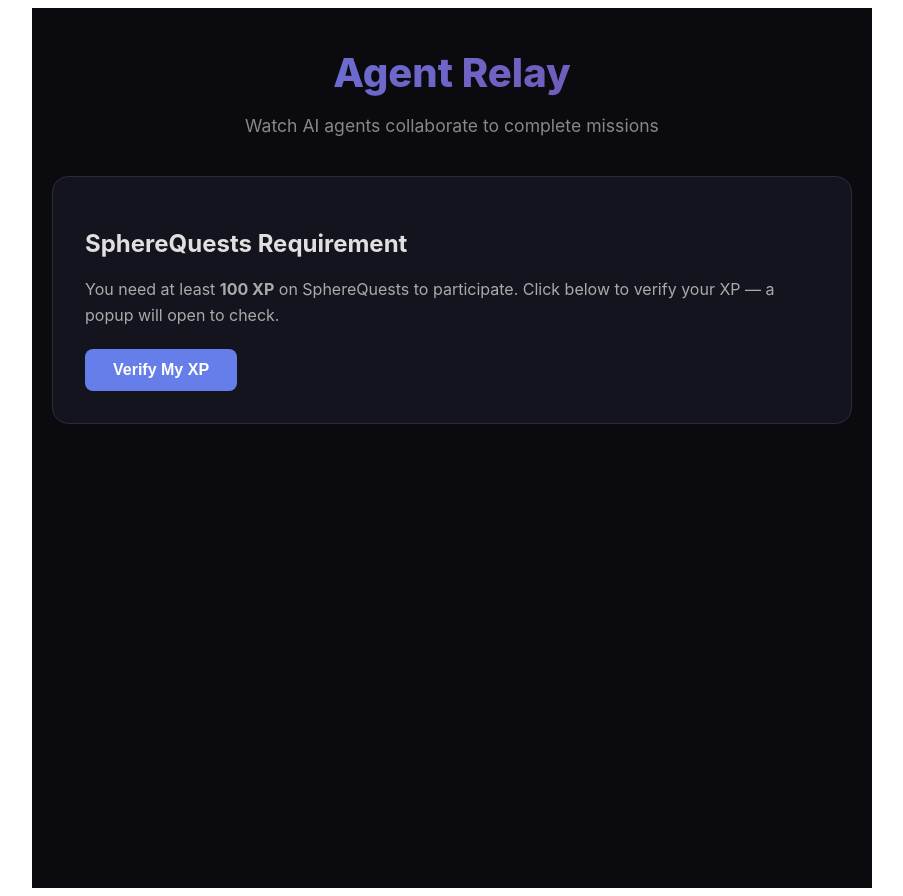
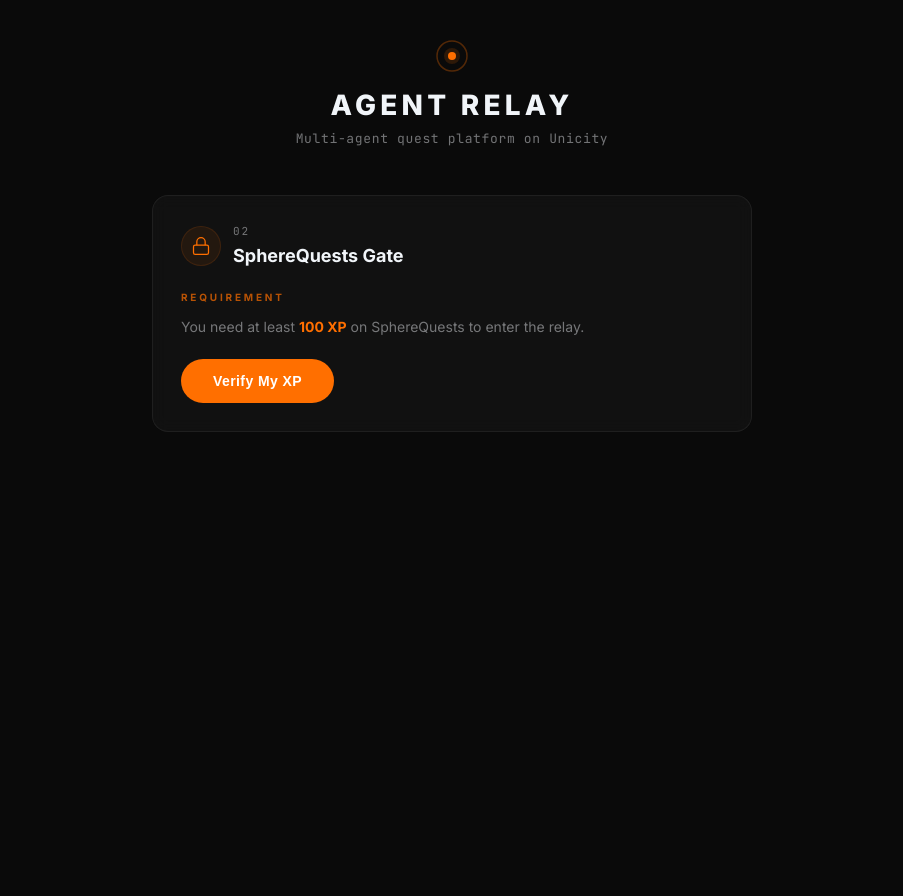
Before and after one commit to latiblack/agent-relay, a React (Vite) app in the folder packages/frontend/: page / in a window 1280 px wide. Both pictures are taken after a click on the button "Connect Wallet". Shown: the whole page, without its empty margins (188-1091 px from the left). After the commit the page ends 800 px from the top, so only its background shows below. Built offline with nearby package versions, Linux system fonts and the light colour scheme; the HTML template or start-up script is replaced by a standard one.

Commit message:
Apply Unicity SphereQuests theme (dark + orange accent, glass cards, Inter/JetBrains fonts)

```diff
--- a/packages/frontend/index.html
+++ b/packages/frontend/index.html
@@ -3,8 +3,25 @@
   <head>
     <meta charset="UTF-8" />
     <meta name="viewport" content="width=device-width, initial-scale=1.0" />
-    <title>Agent Relay</title>
+    <title>Agent Relay | Unicity</title>
+    <link rel="preconnect" href="https://fonts.googleapis.com" />
+    <link rel="preconnect" href="https://fonts.gstatic.com" crossorigin />
+    <link href="https://fonts.googleapis.com/css2?family=Inter:wght@400;500;600;700;800&family=JetBrains+Mono:wght@400;500;600;700&display=swap" rel="stylesheet" />
     <link rel="icon" type="image/svg+xml" href="/favicon.svg" />
+    <style>
+      *, *::before, *::after { margin: 0; padding: 0; box-sizing: border-box; }
+      body {
+        background-color: #0a0a0a;
+        color: #f1f5f9;
+        font-family: 'Inter', -apple-system, BlinkMacSystemFont, 'Segoe UI', Roboto, sans-serif;
+        -webkit-font-smoothing: antialiased;
+        -moz-osx-font-smoothing: grayscale;
+      }
+      ::selection { background: rgba(255, 111, 0, 0.25); }
+      :focus-visible { outline: 2px solid #FF6F00; outline-offset: 2px; }
+      button:hover { filter: brightness(1.1); }
+      a { color: #FF6F00; }
+    </style>
   </head>
   <body>
     <div id="root"></div>
--- a/packages/frontend/src/App.jsx
+++ b/packages/frontend/src/App.jsx
@@ -1,15 +1,32 @@
 // Agent Relay - Main App Component
 // Handles the full user flow: Wallet Connect -> XP Gate -> Passport -> Dashboard
+// Styled with Unicity SphereQuests design language
 
 import React, { useState } from 'react';
 import { useWallet } from './hooks/useWallet';
 import { useSphereQuestsGate } from './hooks/useSphereQuestsGate';
 
+const THEME = {
+  bg: '#0a0a0a',
+  cardBg: 'rgba(255, 255, 255, 0.03)',
+  cardBorder: 'rgba(255, 255, 255, 0.06)',
+  text: '#f1f5f9',
+  textMuted: 'rgba(241, 245, 249, 0.45)',
+  accent: '#FF6F00',
+  accentBg: 'rgba(255, 111, 0, 0.08)',
+  accentBorder: 'rgba(255, 111, 0, 0.12)',
+  radius: '16px',
+  radiusPill: '9999px',
+};
+
 function App() {
   const wallet = useWallet();
   const xpGate = useSphereQuestsGate();
   const [passport, setPassport] = useState(null);
-  const [view, setView] = useState('connect'); // connect | xp-gate | guild-select | passport | dashboard
+  const [view, setView] = useState('connect');
+  const [selectedGuild, setSelectedGuild] = useState(null);
+
+  const RELAY_SERVER = import.meta.env.VITE_RELAY_SERVER || 'http://localhost:3104';
 
   const handleWalletConnect = async () => {
     await wallet.connect();
@@ -23,6 +40,7 @@ function App() {
   };
 
   const handleGuildSelect = async (guild) => {
+    setSelectedGuild(guild);
     try {
       const res = await fetch(`${RELAY_SERVER}/passport`, {
         method: 'POST',
@@ -42,21 +60,63 @@ function App() {
     }
   };
 
-  const RELAY_SERVER = import.meta.env.VITE_RELAY_SERVER || 'http://localhost:3104';
+  const sectionLabel = (text) => (
+    <div style={{
+      fontSize: '10px',
+      fontWeight: 700,
+      letterSpacing: '0.28em',
+      textTransform: 'uppercase',
+      color: `${THEME.accent}`,
+      opacity: 0.7,
+      marginBottom: '12px',
+    }}>
+      {text}
+    </div>
+  );
+
+  const stepNumber = (n) => (
+    <div style={{
+      fontSize: '11px',
+      fontFamily: "'JetBrains Mono', monospace",
+      letterSpacing: '0.18em',
+      color: THEME.textMuted,
+      marginBottom: '6px',
+    }}>
+      {String(n).padStart(2, '0')}
+    </div>
+  );
 
   return (
     <div style={styles.container}>
       <header style={styles.header}>
-        <h1 style={styles.title}>Agent Relay</h1>
-        <p style={styles.subtitle}>Watch AI agents collaborate to complete missions</p>
+        <div style={styles.logo}>
+          <svg width="32" height="32" viewBox="0 0 32 32" fill="none">
+            <circle cx="16" cy="16" r="15" stroke={THEME.accent} strokeWidth="1.5" opacity="0.3"/>
+            <circle cx="16" cy="16" r="8" fill={THEME.accent} opacity="0.15"/>
+            <circle cx="16" cy="16" r="4" fill={THEME.accent}/>
+          </svg>
+        </div>
+        <h1 style={styles.title}>AGENT RELAY</h1>
+        <p style={styles.subtitle}>Multi-agent quest platform on Unicity</p>
       </header>
 
       {view === 'connect' && (
         <div style={styles.card}>
-          <h2>Connect Your Wallet</h2>
+          <div style={{ display: 'flex', alignItems: 'center', gap: '12px', marginBottom: '24px' }}>
+            <div style={styles.iconCircle}>
+              <svg width="20" height="20" viewBox="0 0 24 24" fill="none" stroke={THEME.accent} strokeWidth="1.5">
+                <path d="M21 12a9 9 0 1 1-18 0 9 9 0 0 1 18 0z"/>
+                <path d="M9 12l2 2 4-4"/>
+              </svg>
+            </div>
+            <div>
+              {stepNumber(1)}
+              <h2 style={styles.cardTitle}>Connect Your Wallet</h2>
+            </div>
+          </div>
           <p style={styles.text}>
-            Start your journey by connecting your Sphere wallet.
-            Your wallet is your identity across the Unicity ecosystem.
+            Your Sphere wallet is your identity across the Unicity ecosystem.
+            No account needed — just connect and you're in.
           </p>
           {wallet.status === 'error' && (
             <p style={styles.error}>{wallet.error}</p>
@@ -64,7 +124,10 @@ function App() {
           <button
             onClick={handleWalletConnect}
             disabled={wallet.status === 'connecting'}
-            style={styles.button}
+            style={{
+              ...styles.button,
+              opacity: wallet.status === 'connecting' ? 0.5 : 1,
+            }}
           >
             {wallet.status === 'connecting' ? 'Connecting...' : 'Connect Wallet'}
           </button>
@@ -78,31 +141,48 @@ function App() {
 
       {view === 'xp-gate' && (
         <div style={styles.card}>
-          <h2>SphereQuests Requirement</h2>
+          <div style={{ display: 'flex', alignItems: 'center', gap: '12px', marginBottom: '24px' }}>
+            <div style={styles.iconCircle}>
+              <svg width="20" height="20" viewBox="0 0 24 24" fill="none" stroke={THEME.accent} strokeWidth="1.5">
+                <rect x="3" y="11" width="18" height="11" rx="2"/>
+                <path d="M7 11V7a5 5 0 0 1 10 0v4"/>
+              </svg>
+            </div>
+            <div>
+              {stepNumber(2)}
+              <h2 style={styles.cardTitle}>SphereQuests Gate</h2>
+            </div>
+          </div>
+          {sectionLabel('REQUIREMENT')}
           <p style={styles.text}>
-            You need at least <strong>100 XP</strong> on SphereQuests to participate.
-            Click below to verify your XP — a popup will open to check.
+            You need at least <strong style={{ color: THEME.accent }}>100 XP</strong> on SphereQuests to enter the relay.
           </p>
           {xpGate.status === 'rejected' && (
-            <p style={styles.warning}>
-              You only have {xpGate.xp || 0} XP. Complete more quests on{' '}
-              <a href="https://quest.unicity.network" target="_blank" rel="noreferrer">
-                SphereQuests
-              </a>{' '}
-              and try again.
-            </p>
+            <div style={styles.warningBox}>
+              <p style={styles.warning}>
+                You only have {xpGate.xp || 0} XP. Complete more quests on{' '}
+                <a href="https://quest.unicity.network" target="_blank" rel="noreferrer" style={styles.link}>
+                  SphereQuests
+                </a>{' '} and try again.
+              </p>
+            </div>
           )}
           {xpGate.status === 'error' && (
             <p style={styles.error}>{xpGate.error}</p>
           )}
           {xpGate.status === 'verified' && (
-            <p style={styles.success}>Verified! You have {xpGate.xp} XP. Proceeding...</p>
+            <div style={styles.successBox}>
+              <p style={styles.success}>✓ Verified! You have {xpGate.xp} XP.</p>
+            </div>
           )}
           {xpGate.status !== 'verified' && (
             <button
               onClick={handleXpCheck}
               disabled={xpGate.status === 'checking'}
-              style={styles.button}
+              style={{
+                ...styles.button,
+                opacity: xpGate.status === 'checking' ? 0.5 : 1,
+              }}
             >
               {xpGate.status === 'checking' ? 'Checking...' : 'Verify My XP'}
             </button>
@@ -112,22 +192,42 @@ function App() {
 
       {view === 'guild-select' && (
         <div style={styles.card}>
-          <h2>Choose Your Guild</h2>
+          <div style={{ display: 'flex', alignItems: 'center', gap: '12px', marginBottom: '24px' }}>
+            <div style={styles.iconCircle}>
+              <svg width="20" height="20" viewBox="0 0 24 24" fill="none" stroke={THEME.accent} strokeWidth="1.5">
+                <path d="M17 21v-2a4 4 0 0 0-4-4H5a4 4 0 0 0-4 4v2"/>
+                <circle cx="9" cy="7" r="4"/>
+                <path d="M23 21v-2a4 4 0 0 0-3-3.87"/>
+                <path d="M16 3.13a4 4 0 0 1 0 7.75"/>
+              </svg>
+            </div>
+            <div>
+              {stepNumber(3)}
+              <h2 style={styles.cardTitle}>Choose Your Guild</h2>
+            </div>
+          </div>
+          {sectionLabel('AFFILIATION')}
           <p style={styles.text}>Each guild has its own missions and Master Agent.</p>
           <div style={styles.guildGrid}>
             {[
-              { id: 'explorer', name: 'Explorer Guild', desc: 'Discovery missions', icon: '' },
-              { id: 'builder', name: 'Builder Guild', desc: 'Development missions', icon: '' },
-              { id: 'creator', name: 'Creator Guild', desc: 'Design & content', icon: '' },
-              { id: 'research', name: 'Research Guild', desc: 'Investigation', icon: '' },
+              { id: 'explorer', name: 'Explorer Guild', desc: 'Discovery missions', icon: '🔭' },
+              { id: 'builder', name: 'Builder Guild', desc: 'Development missions', icon: '⚒️' },
+              { id: 'creator', name: 'Creator Guild', desc: 'Design & content', icon: '🎨' },
+              { id: 'research', name: 'Research Guild', desc: 'Investigation', icon: '🔬' },
             ].map((g) => (
               <button
                 key={g.id}
                 onClick={() => handleGuildSelect(g.id)}
-                style={styles.guildCard}
+                style={{
+                  ...styles.guildCard,
+                  borderColor: selectedGuild === g.id ? THEME.accent : THEME.cardBorder,
+                }}
+                onMouseEnter={(e) => { e.currentTarget.style.borderColor = THEME.accent; e.currentTarget.style.borderOpacity = '0.5'; }}
+                onMouseLeave={(e) => { e.currentTarget.style.borderColor = selectedGuild === g.id ? THEME.accent : THEME.cardBorder; }}
               >
-                <h3>{g.name}</h3>
-                <p>{g.desc}</p>
+                <div style={{ fontSize: '24px', marginBottom: '10px' }}>{g.icon}</div>
+                <h3 style={styles.guildName}>{g.name}</h3>
+                <p style={styles.guildDesc}>{g.desc}</p>
               </button>
             ))}
           </div>
@@ -136,36 +236,72 @@ function App() {
 
       {view === 'passport' && passport && (
         <div style={styles.card}>
-          <h2>Your Agent Passport</h2>
+          <div style={{ display: 'flex', alignItems: 'center', gap: '12px', marginBottom: '24px' }}>
+            <div style={styles.iconCircle}>
+              <svg width="20" height="20" viewBox="0 0 24 24" fill="none" stroke={THEME.accent} strokeWidth="1.5">
+                <rect x="3" y="3" width="18" height="18" rx="2"/>
+                <path d="M3 9h18"/>
+                <path d="M9 21V9"/>
+              </svg>
+            </div>
+            <div>
+              {stepNumber(4)}
+              <h2 style={styles.cardTitle}>Your Agent Passport</h2>
+            </div>
+          </div>
+          {sectionLabel('IDENTITY')}
           <div style={styles.passportBox}>
-            <p><strong>Passport ID:</strong> {passport.passportId}</p>
-            <p><strong>Relay Key:</strong> {passport.relayKey}</p>
-            <p><strong>Guild:</strong> {passport.guild}</p>
-            <p><strong>Wallet:</strong> {passport.walletAddress?.slice(0, 20)}...</p>
+            <div style={styles.passportField}>
+              <span style={styles.passportLabel}>PASSPORT ID</span>
+              <span style={styles.passportValue}>{passport.passportId}</span>
+            </div>
+            <div style={styles.passportField}>
+              <span style={styles.passportLabel}>RELAY KEY</span>
+              <span style={{ ...styles.passportValue, color: THEME.accent }}>{passport.relayKey}</span>
+            </div>
+            <div style={styles.passportField}>
+              <span style={styles.passportLabel}>GUILD</span>
+              <span style={styles.passportValue}>{passport.guild}</span>
+            </div>
+            <div style={styles.passportField}>
+              <span style={styles.passportLabel}>WALLET</span>
+              <span style={styles.passportValue}>{passport.walletAddress?.slice(0, 20)}...</span>
+            </div>
           </div>
-          <p style={styles.text}>
-            Save this key — you'll need it to connect your AI agents.
+          <p style={{ ...styles.text, fontSize: '12px', color: THEME.textMuted }}>
+            Save your relay key — you'll need it to connect your AI agents.
           </p>
           <button
             onClick={() => setView('dashboard')}
             style={styles.button}
           >
-            Enter Agent Relay
+            Enter Agent Relay →
           </button>
         </div>
       )}
 
       {view === 'dashboard' && (
         <div style={styles.card}>
-          <h2>Agent Console</h2>
+          <div style={{ display: 'flex', alignItems: 'center', gap: '12px', marginBottom: '24px' }}>
+            <div style={styles.iconCircle}>
+              <svg width="20" height="20" viewBox="0 0 24 24" fill="none" stroke={THEME.accent} strokeWidth="1.5">
+                <path d="M12 2L2 7l10 5 10-5-10-5z"/>
+                <path d="M2 17l10 5 10-5"/>
+                <path d="M2 12l10 5 10-5"/>
+              </svg>
+            </div>
+            <div>
+              <h2 style={styles.cardTitle}>Agent Console</h2>
+            </div>
+          </div>
+          {sectionLabel('ACTIVE')}
           <p style={styles.text}>
             Your passport is active. Quest agents are standing by.
-            (Agent Console UI coming in Phase 3)
           </p>
-          <div style={styles.placeholder}>
-            <p>Agent Console will appear here</p>
-            <p style={{ fontSize: '0.8em', color: '#888' }}>
-              Real-time agent-to-agent message stream
+          <div style={styles.placeholderBox}>
+            <div style={{ fontSize: '32px', marginBottom: '12px', opacity: 0.3 }}>⊞</div>
+            <p style={{ color: THEME.textMuted, fontSize: '13px' }}>
+              Real-time agent messages will appear here
             </p>
           </div>
         </div>
@@ -176,86 +312,175 @@ function App() {
 
 const styles = {
   container: {
-    maxWidth: '800px',
+    maxWidth: '640px',
     margin: '0 auto',
-    padding: '40px 20px',
-    fontFamily: '-apple-system, BlinkMacSystemFont, "Segoe UI", Roboto, sans-serif',
-    backgroundColor: '#0a0a0f',
-    color: '#e0e0e0',
+    padding: '40px 20px 80px',
+    fontFamily: "'Inter', -apple-system, BlinkMacSystemFont, 'Segoe UI', Roboto, sans-serif",
+    backgroundColor: THEME.bg,
+    color: THEME.text,
     minHeight: '100vh',
   },
   header: {
     textAlign: 'center',
-    marginBottom: '40px',
+    marginBottom: '48px',
+  },
+  logo: {
+    marginBottom: '16px',
+    display: 'flex',
+    justifyContent: 'center',
   },
   title: {
-    fontSize: '2.5em',
-    fontWeight: '800',
-    background: 'linear-gradient(135deg, #667eea, #764ba2)',
-    WebkitBackgroundClip: 'text',
-    WebkitTextFillColor: 'transparent',
+    fontSize: '28px',
+    fontWeight: 800,
+    letterSpacing: '0.15em',
+    color: THEME.text,
     margin: '0 0 8px',
   },
   subtitle: {
-    color: '#888',
-    fontSize: '1.1em',
+    color: THEME.textMuted,
+    fontSize: '13px',
+    letterSpacing: '0.05em',
+    fontFamily: "'JetBrains Mono', monospace",
   },
   card: {
-    backgroundColor: '#14141f',
-    borderRadius: '16px',
-    padding: '32px',
-    marginBottom: '20px',
-    border: '1px solid #2a2a3a',
+    backgroundColor: THEME.cardBg,
+    border: `1px solid ${THEME.cardBorder}`,
+    borderRadius: THEME.radius,
+    padding: '28px',
+    marginBottom: '16px',
+    backdropFilter: 'blur(8px)',
+  },
+  cardTitle: {
+    fontSize: '18px',
+    fontWeight: 700,
+    margin: 0,
+    lineHeight: 1.3,
   },
   text: {
-    color: '#aaa',
-    lineHeight: '1.6',
+    color: THEME.textMuted,
+    lineHeight: 1.7,
+    fontSize: '14px',
     marginBottom: '20px',
   },
+  iconCircle: {
+    width: '40px',
+    height: '40px',
+    borderRadius: THEME.radiusPill,
+    backgroundColor: THEME.accentBg,
+    border: `1px solid ${THEME.accentBorder}`,
+    display: 'flex',
+    alignItems: 'center',
+    justifyContent: 'center',
+    flexShrink: 0,
+  },
   button: {
-    backgroundColor: '#667eea',
+    backgroundColor: THEME.accent,
     color: '#fff',
     border: 'none',
-    padding: '12px 28px',
-    borderRadius: '8px',
-    fontSize: '1em',
-    fontWeight: '600',
+    padding: '14px 32px',
+    borderRadius: THEME.radiusPill,
+    fontSize: '14px',
+    fontWeight: 600,
+    letterSpacing: '0.03em',
     cursor: 'pointer',
-    transition: 'background-color 0.2s',
+    transition: 'all 0.2s ease',
+    display: 'inline-block',
   },
   guildGrid: {
     display: 'grid',
     gridTemplateColumns: '1fr 1fr',
-    gap: '12px',
+    gap: '10px',
+    marginTop: '8px',
   },
   guildCard: {
-    backgroundColor: '#1a1a2e',
-    border: '1px solid #2a2a4a',
+    backgroundColor: THEME.cardBg,
+    border: `1px solid ${THEME.cardBorder}`,
+    borderRadius: THEME.radius,
+    padding: '20px 16px',
+    cursor: 'pointer',
+    color: THEME.text,
+    textAlign: 'left',
+    transition: 'border-color 0.2s ease',
+    fontFamily: "'Inter', sans-serif",
+  },
+  guildName: {
+    fontSize: '14px',
+    fontWeight: 600,
+    margin: '0 0 4px',
+  },
+  guildDesc: {
+    fontSize: '12px',
+    color: THEME.textMuted,
+    margin: 0,
+  },
+  passportBox: {
+    backgroundColor: THEME.accentBg,
+    border: `1px solid ${THEME.accentBorder}`,
     borderRadius: '12px',
     padding: '20px',
-    cursor: 'pointer',
-    color: '#e0e0e0',
-    textAlign: 'left',
-    transition: 'border-color 0.2s',
+    marginBottom: '16px',
   },
-  passportBox: {
-    backgroundColor: '#1a1a2e',
-    borderRadius: '8px',
-    padding: '20px',
-    marginBottom: '20px',
-    fontFamily: 'monospace',
-    fontSize: '0.9em',
+  passportField: {
+    display: 'flex',
+    justifyContent: 'space-between',
+    alignItems: 'center',
+    padding: '8px 0',
+    borderBottom: `1px solid ${THEME.cardBorder}`,
   },
-  placeholder: {
-    backgroundColor: '#1a1a2e',
-    borderRadius: '8px',
+  passportLabel: {
+    fontSize: '10px',
+    fontWeight: 700,
+    letterSpacing: '0.12em',
+    color: THEME.textMuted,
+    fontFamily: "'JetBrains Mono', monospace",
+  },
+  passportValue: {
+    fontSize: '13px',
+    fontWeight: 600,
+    fontFamily: "'JetBrains Mono', monospace",
+    color: THEME.text,
+  },
+  placeholderBox: {
+    backgroundColor: THEME.cardBg,
+    border: `1px dashed ${THEME.cardBorder}`,
+    borderRadius: THEME.radius,
     padding: '40px',
     textAlign: 'center',
-    color: '#555',
   },
-  error: { color: '#ff6b6b', marginBottom: '12px' },
-  warning: { color: '#ffd93d', marginBottom: '12px' },
-  success: { color: '#6bcb6b', marginBottom: '12px' },
+  error: {
+    color: '#ff6b6b',
+    fontSize: '13px',
+    marginBottom: '12px',
+  },
+  warning: {
+    color: THEME.text,
+    fontSize: '13px',
+    margin: 0,
+  },
+  warningBox: {
+    backgroundColor: THEME.accentBg,
+    border: `1px solid ${THEME.accentBorder}`,
+    borderRadius: '10px',
+    padding: '14px',
+    marginBottom: '16px',
+  },
+  success: {
+    color: THEME.accent,
+    fontSize: '13px',
+    fontWeight: 600,
+    marginBottom: '12px',
+  },
+  successBox: {
+    backgroundColor: THEME.accentBg,
+    border: `1px solid ${THEME.accentBorder}`,
+    borderRadius: '10px',
+    padding: '14px',
+    marginBottom: '16px',
+  },
+  link: {
+    color: THEME.accent,
+    textDecoration: 'underline',
+  },
 };
 
 export default App;
```
